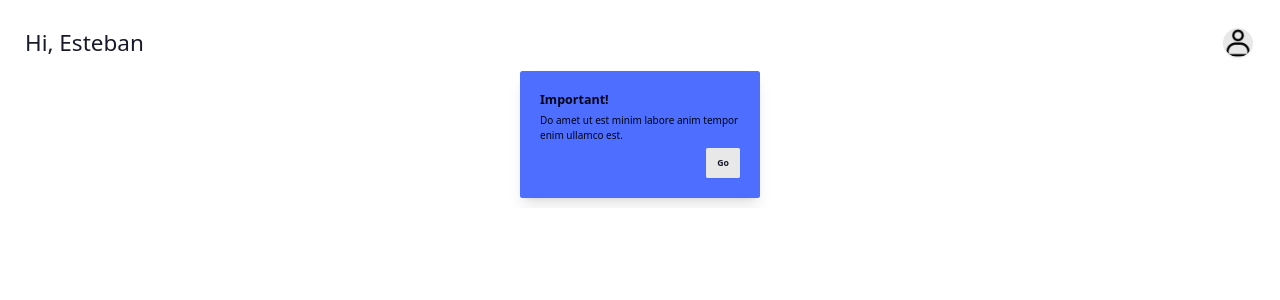
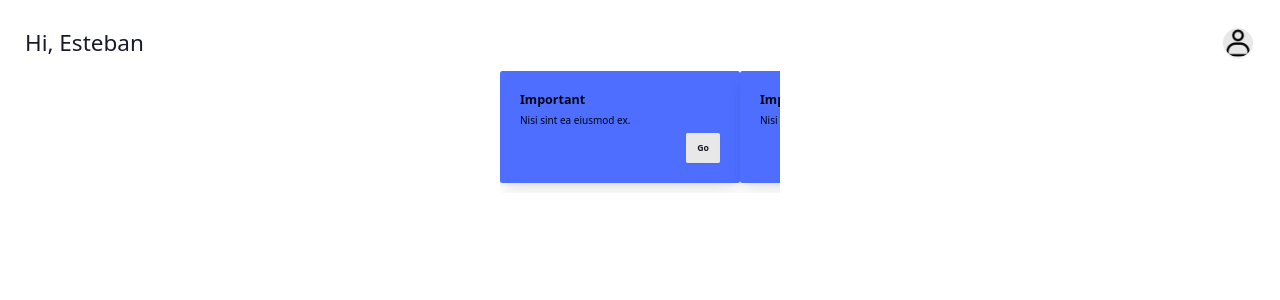
Before and after one commit to sourbhsingh/driver-application, a React (Vite) app: page /dashboard in a window 1280 px wide. Shown: the top 300 px of the page. Built offline with nearby package versions, Linux system fonts and the light colour scheme.

Commit message:
feat: populated the card component

```diff
--- a/src/data.json
+++ b/src/data.json
@@ -20,8 +20,6 @@
             "greetingHeader": "Hi, \n"
         },
         "cardNotificationProps": {
-            "notificationTitle": "Important!",
-            "notificationMessage": "Do amet ut est minim labore anim tempor enim ullamco est.",
             "notificationRedirectButton": "Go"
         }
     }
--- a/src/layout/Dashboard/Dashboard.tsx
+++ b/src/layout/Dashboard/Dashboard.tsx
@@ -2,15 +2,39 @@ import CardCarousel from './components/CardCarousel/CardCarousel';
 import CardNotification from './components/CardNotification/CardNotification';
 import Navbar from './components/Navbar/Navbar';
 import { dashboardProps } from './interface';
+
+const DUMMY_DATA = [
+  {
+    notificationId: 1,
+    notificationTitle: 'Important',
+    notificationMessage: 'Nisi sint ea eiusmod ex.',
+  },
+  {
+    notificationId: 2,
+    notificationTitle: 'Important',
+    notificationMessage: 'Nisi sint ea eiusmod ex.',
+  },
+];
 
 function Dashboard(props: dashboardProps) {
   const { navbarProps, cardNotificationProps } = props;
   return (
     <section className='m-10'>
       <Navbar {...navbarProps} />
+
+      {/* Notifications section */}
       <section className='flex justify-center'>
         <CardCarousel>
-          <CardNotification {...cardNotificationProps} />
+          {DUMMY_DATA.map(
+            ({ notificationId, notificationMessage, notificationTitle }) => (
+              <CardNotification
+                key={notificationId}
+                notificationTitle={notificationTitle}
+                notificationMessage={notificationMessage}
+                {...cardNotificationProps}
+              />
+            )
+          )}
         </CardCarousel>
       </section>
     </section>
--- a/src/layout/Dashboard/interface.ts
+++ b/src/layout/Dashboard/interface.ts
@@ -5,8 +5,6 @@ export interface dashboardProps {
     greetingHeader: string;
   };
   cardNotificationProps: {
-    notificationTitle: string;
-    notificationMessage: string;
     notificationRedirectButton: string;
   };
 }
```
